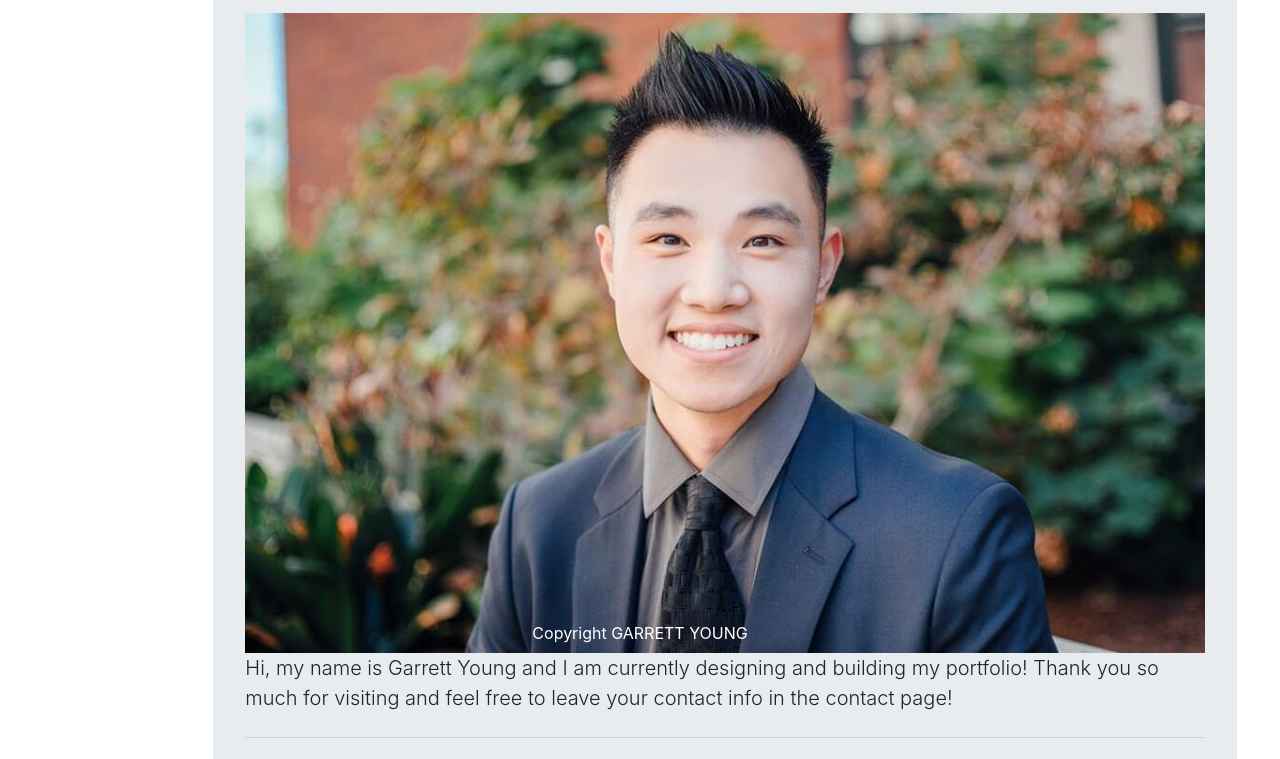
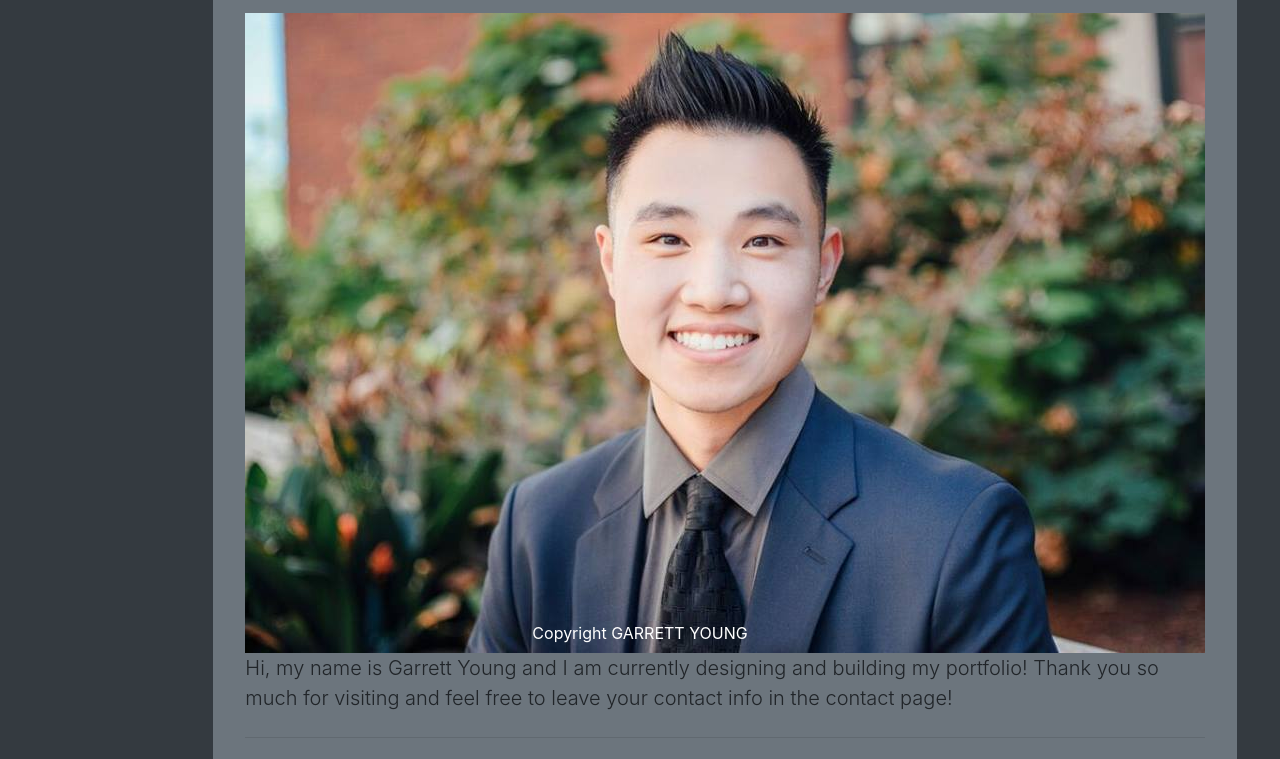
Before and after one commit to GarrettYoung510/Bootstrap-Portfolio, a plain HTML site: page index.html in a window 1280 px wide. Shown: the part 155-914 px from the top of the page. Drawn offline with nearby package versions, Linux system fonts and the light colour scheme.

Commit message:
modified background colors

```diff
--- a/index.html
+++ b/index.html
@@ -35,17 +35,19 @@
             </form>
         </div>
     </nav>
+    <div class="bg-dark">
         <div class="container col-xs-12 col-md-10 col-lg-8 mt-1">
             <div class="row">
-            <div class="jumbotron">
+                <div class="jumbotron bg-secondary">
                     <h1 class="display-4">About Me</h1>
                     <hr>
                     <img src="./assets/images/PROFILE PICTURE - GARRETT YOUNG.jpg" alt="" class="img-responsive max-width:auto; height:auto;">
                     <p class="lead">Hi, my name is Garrett Young and I am currently designing and building my portfolio! Thank you so much for visiting and feel free to leave your contact info in the contact page!</p>
                     <hr class="my-4">
-                <p>I am originally from Alameda, California so I am a huge Warriors fan even when they were terrible. One of my main hobbies is playing video games, on Xbox One (2k), on PC (CSGO) and on mobile (Clash Royale and a little Pokemon GO). I am
-                    also a huge foodie and take pictures of all of my food when I am out. I am currently trying a new diet out, the one meal a day, so this cuts down my picture taking. Feel free to explore my other tabs!</p>
+                    <p>I am originally from Alameda, California so I am a huge Warriors fan even when they were terrible. One of my main hobbies is playing video games, on Xbox One (2k), on PC (CSGO) and on mobile (Clash Royale and a little Pokemon GO).
+                        I am also a huge foodie and take pictures of all of my food when I am out. I am currently trying a new diet out, the one meal a day, so this cuts down my picture taking. Feel free to explore my other tabs!</p>
                     <a class="btn btn-primary btn-lg" href="#" role="button">Learn more</a>
+                </div>
             </div>
         </div>
     </div>
```
Also changed, not shown: contact.html (+1 -2 lines). Lines whose indentation alone changed are shown as unchanged.
